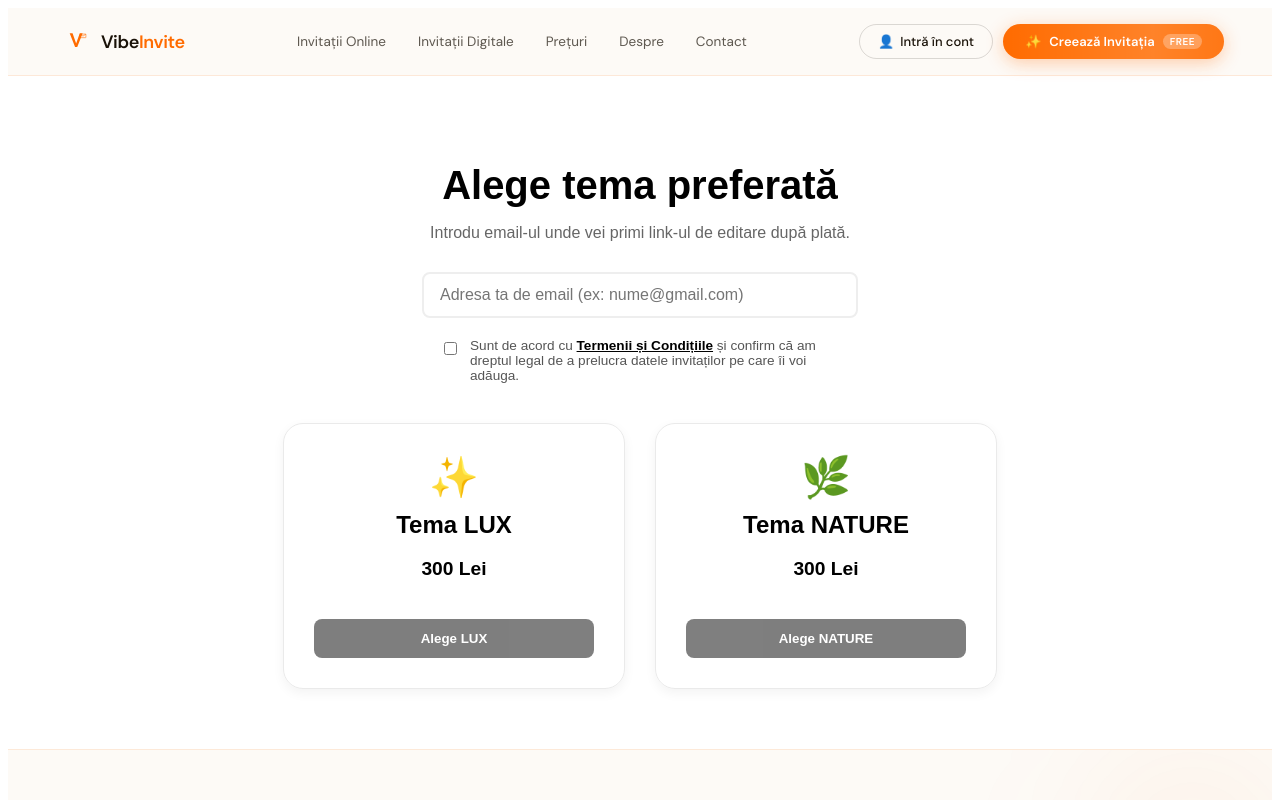
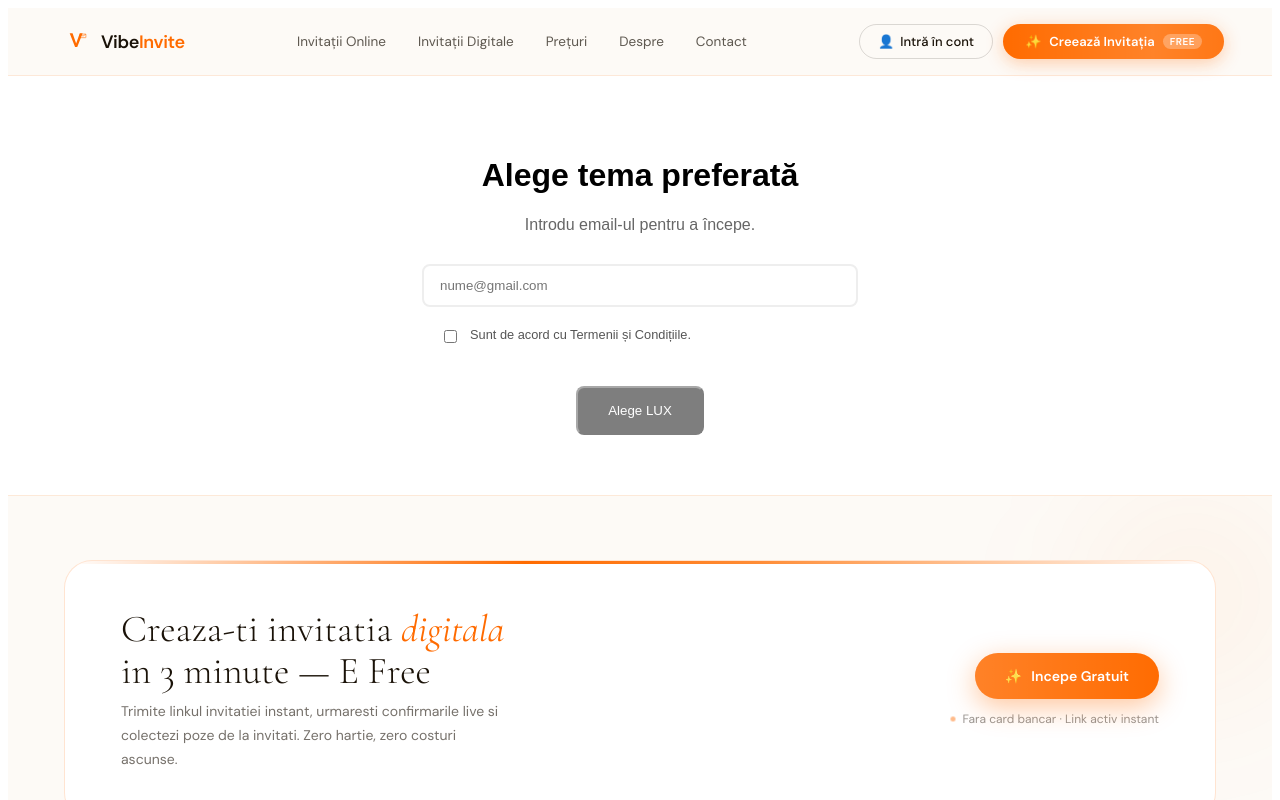
Before and after one commit to MurguAdrian/final, a Next.js app: page /checkout in a window 1280 px wide. Shown: the top 800 px of the page. Built offline with nearby package versions, Linux system fonts and the light colour scheme.

Commit message:
Login 60%

```diff
--- a/app/api/checkout/route.ts
+++ b/app/api/checkout/route.ts
@@ -2,7 +2,6 @@ import { NextResponse } from "next/server";
 import Stripe from "stripe";
 import { neon } from "@neondatabase/serverless";
 
-// Setăm versiunea exactă cerută de Stripe
 const stripe = new Stripe(process.env.STRIPE_SECRET_KEY!, {
   apiVersion: '2026-04-22.dahlia' as any,
 });
@@ -11,6 +10,22 @@ export async function POST(req: Request) {
   try {
     const { email, priceId, themeName } = await req.json();
     const sql = neon(process.env.DATABASE_URL!);
+
+    // --- VERIFICARE EMAIL EXISTENT ---
+    const existingUser = await sql`
+      SELECT id FROM orders
+      WHERE email = ${email} AND status = 'paid'
+      LIMIT 1
+    `;
+
+    if (existingUser.length > 0) {
+      return NextResponse.json(
+        { error: "Acest email este deja asociat unui cont activ. Te rugăm să te loghezi sau să folosești alt email." },
+        { status: 400 }
+      );
+    }
+    // ----------------------------------
+
     const baseUrl = "https://www.vibeinvite.ro";
 
     const session = await stripe.checkout.sessions.create({
@@ -18,13 +33,15 @@ export async function POST(req: Request) {
       line_items: [{ price: priceId, quantity: 1 }],
       mode: "payment",
       customer_email: email,
-success_url: `${baseUrl}/success`,      cancel_url: `${baseUrl}/checkout`,
+      success_url: `${baseUrl}/success`,
+      cancel_url: `${baseUrl}/checkout`,
       metadata: {
         email: email,
         themeName: themeName,
       },
     });
 
+    // Inserăm comanda ca 'pending'
     await sql`
       INSERT INTO orders (email, theme_name, price_id, stripe_session_id, status)
       VALUES (${email}, ${themeName}, ${priceId}, ${session.id}, 'pending')
@@ -32,7 +49,7 @@ success_url: `${baseUrl}/success`,      cancel_url: `${baseUrl}/checkout`,
 
     return NextResponse.json({ url: session.url });
   } catch (err: any) {
-    console.error("Eroare Stripe Checkout:", err);
+    console.error("Eroare Checkout:", err);
     return NextResponse.json({ error: err.message }, { status: 500 });
   }
 }
--- a/app/checkout/page.tsx
+++ b/app/checkout/page.tsx
@@ -1,21 +1,162 @@
+// "use client";
+// import { useState } from "react";
+
+// export default function CheckoutPage() {
+//   const [email, setEmail] = useState("");
+//   const [loading, setLoading] = useState("");
+//   const [accepted, setAccepted] = useState(false); // Starea pentru bifa legală
+
+//   const handlePayment = async (priceId: string, themeName: string) => {
+//     // 1. Verificăm dacă a bifat căsuța
+//     if (!accepted) {
+//       alert("Trebuie să accepți Termenii și Condițiile pentru a putea cumpăra invitația.");
+//       return;
+//     }
+
+//     // 2. Verificăm email
+//     if (!email || !email.includes("@")) {
+//       alert("Te rugăm să introduci o adresă de email validă!");
+//       return;
+//     }
+
+//     setLoading(themeName);
+
+//     try {
+//       const res = await fetch("/api/checkout", {
+//         method: "POST",
+//         body: JSON.stringify({ email, priceId, themeName }),
+//         headers: { "Content-Type": "application/json" },
+//       });
+
+//       const data = await res.json();
+
+//       if (data.url) {
+//         window.location.href = data.url;
+//       } else {
+//         console.error("Eroare API:", data.error);
+//         alert("Eroare la inițierea plății.");
+//         setLoading("");
+//       }
+//     } catch (err) {
+//       console.error("Eroare rețea:", err);
+//       alert("A apărut o eroare de conexiune.");
+//       setLoading("");
+//     }
+//   };
+
+//   return (
+//     <div className="checkout-container" style={{ padding: "60px 20px", textAlign: "center", fontFamily: "sans-serif" }}>
+//       <h1 style={{ fontSize: "2.5rem", marginBottom: "10px" }}>Alege tema preferată</h1>
+//       <p style={{ color: "#666", marginBottom: "30px" }}>
+//         Introdu email-ul unde vei primi link-ul de editare după plată.
+//       </p>
+
+//       <input
+//         type="email"
+//         placeholder="Adresa ta de email (ex: nume@gmail.com)"
+//         value={email}
+//         onChange={(e) => setEmail(e.target.value)}
+//         required
+//         style={{
+//           padding: "12px 16px",
+//           width: "100%",
+//           maxWidth: "400px",
+//           marginBottom: "20px",
+//           borderRadius: "8px",
+//           border: "2px solid #eee",
+//           fontSize: "1rem",
+//           outline: "none",
+//           color: "black"
+//         }}
+//       />
+
+//       {/* PARTEA LEGALĂ - CHECKBOX */}
+//       <div style={{ marginBottom: '40px', textAlign: 'left', maxWidth: '400px', margin: '0 auto 40px' }}>
+//         <label style={{ display: 'flex', gap: '10px', alignItems: 'flex-start', cursor: 'pointer' }}>
+//           <input
+//             type="checkbox"
+//             checked={accepted}
+//             onChange={(e) => setAccepted(e.target.checked)}
+//             style={{ marginTop: '4px' }}
+//           />
+//           <span style={{ fontSize: '0.85rem', color: '#555' }}>
+//             Sunt de acord cu <a href="/termeni" target="_blank" style={{ color: '#000', fontWeight: 'bold' }}>Termenii și Condițiile</a> și confirm că am dreptul legal de a prelucra datele invitaților pe care îi voi adăuga.
+//           </span>
+//         </label>
+//       </div>
+
+//       <div style={{ display: "flex", gap: "30px", justifyContent: "center", flexWrap: "wrap" }}>
+
+//         {/* Card Tema LUX */}
+//         <div style={{ border: "1px solid #eaeaea", padding: "30px", borderRadius: "20px", width: "280px", boxShadow: "0 4px 12px rgba(0,0,0,0.05)" }}>
+//           <div style={{ fontSize: "40px", marginBottom: "10px" }}>✨</div>
+//           <h3 style={{ fontSize: "1.5rem", margin: "10px 0" }}>Tema LUX</h3>
+//           <p style={{ fontSize: "1.2rem", fontWeight: "bold", color: "#000" }}>300 Lei</p>
+//           <button
+//             onClick={() => handlePayment("price_1TQR40DLRG6cKGjIoripBApH", "Lux")}
+//             disabled={loading !== ""}
+//             style={{
+//               marginTop: "20px",
+//               padding: "12px 24px",
+//               backgroundColor: loading === "Lux" ? "#ccc" : "#000",
+//               color: "#fff",
+//               border: "none",
+//               borderRadius: "8px",
+//               cursor: (loading === "" && accepted) ? "pointer" : "not-allowed",
+//               width: "100%",
+//               fontWeight: "bold",
+//               opacity: accepted ? 1 : 0.5
+//             }}
+//           >
+//             {loading === "Lux" ? "Se încarcă..." : "Alege LUX"}
+//           </button>
+//         </div>
+
+//         {/* Card Tema NATURE */}
+//         <div style={{ border: "1px solid #eaeaea", padding: "30px", borderRadius: "20px", width: "280px", boxShadow: "0 4px 12px rgba(0,0,0,0.05)" }}>
+//           <div style={{ fontSize: "40px", marginBottom: "10px" }}>🌿</div>
+//           <h3 style={{ fontSize: "1.5rem", margin: "10px 0" }}>Tema NATURE</h3>
+//           <p style={{ fontSize: "1.2rem", fontWeight: "bold", color: "#000" }}>300 Lei</p>
+//           <button
+//             onClick={() => handlePayment("price_1TQR3UDLRG6cKGjIUYoD8nVZ", "Nature")}
+//             disabled={loading !== ""}
+//             style={{
+//               marginTop: "20px",
+//               padding: "12px 24px",
+//               backgroundColor: loading === "Nature" ? "#ccc" : "#000",
+//               color: "#fff",
+//               border: "none",
+//               borderRadius: "8px",
+//               cursor: (loading === "" && accepted) ? "pointer" : "not-allowed",
+//               width: "100%",
+//               fontWeight: "bold",
+//               opacity: accepted ? 1 : 0.5
+//             }}
+//           >
+//             {loading === "Nature" ? "Se încarcă..." : "Alege NATURE"}
+//           </button>
+//         </div>
+
+//       </div>
+//     </div>
+//   );
+// }
 "use client";
 import { useState } from "react";
 
 export default function CheckoutPage() {
   const [email, setEmail] = useState("");
   const [loading, setLoading] = useState("");
-  const [accepted, setAccepted] = useState(false); // Starea pentru bifa legală
+  const [accepted, setAccepted] = useState(false);
 
   const handlePayment = async (priceId: string, themeName: string) => {
-    // 1. Verificăm dacă a bifat căsuța
     if (!accepted) {
-      alert("Trebuie să accepți Termenii și Condițiile pentru a putea cumpăra invitația.");
+      alert("Trebuie să accepți Termenii și Condițiile.");
       return;
     }
 
-    // 2. Verificăm email
     if (!email || !email.includes("@")) {
-      alert("Te rugăm să introduci o adresă de email validă!");
+      alert("Introdu o adresă de email validă!");
       return;
     }
 
@@ -30,113 +171,52 @@ export default function CheckoutPage() {
 
       const data = await res.json();
 
-      if (data.url) {
+      if (res.ok && data.url) {
         window.location.href = data.url;
       } else {
-        console.error("Eroare API:", data.error);
-        alert("Eroare la inițierea plății.");
+        // AICI prindem eroarea de "Email existent" de la backend
+        alert(data.error || "A apărut o eroare la inițierea plății.");
         setLoading("");
       }
     } catch (err) {
       console.error("Eroare rețea:", err);
-      alert("A apărut o eroare de conexiune.");
+      alert("Eroare de conexiune. Verifică internetul.");
       setLoading("");
     }
   };
 
   return (
-    <div className="checkout-container" style={{ padding: "60px 20px", textAlign: "center", fontFamily: "sans-serif" }}>
-      <h1 style={{ fontSize: "2.5rem", marginBottom: "10px" }}>Alege tema preferată</h1>
-      <p style={{ color: "#666", marginBottom: "30px" }}>
-        Introdu email-ul unde vei primi link-ul de editare după plată.
-      </p>
+    <div style={{ padding: "60px 20px", textAlign: "center", fontFamily: "sans-serif" }}>
+      <h1>Alege tema preferată</h1>
+      <p style={{ color: "#666", marginBottom: "30px" }}>Introdu email-ul pentru a începe.</p>
 
       <input
         type="email"
-        placeholder="Adresa ta de email (ex: nume@gmail.com)"
+        placeholder="nume@gmail.com"
         value={email}
         onChange={(e) => setEmail(e.target.value)}
-        required
         style={{
-          padding: "12px 16px",
-          width: "100%",
-          maxWidth: "400px",
-          marginBottom: "20px",
-          borderRadius: "8px",
-          border: "2px solid #eee",
-          fontSize: "1rem",
-          outline: "none",
-          color: "black"
+          padding: "12px 16px", width: "100%", maxWidth: "400px",
+          marginBottom: "20px", borderRadius: "8px", border: "2px solid #eee", color: "black"
         }}
       />
 
-      {/* PARTEA LEGALĂ - CHECKBOX */}
-      <div style={{ marginBottom: '40px', textAlign: 'left', maxWidth: '400px', margin: '0 auto 40px' }}>
-        <label style={{ display: 'flex', gap: '10px', alignItems: 'flex-start', cursor: 'pointer' }}>
-          <input
-            type="checkbox"
-            checked={accepted}
-            onChange={(e) => setAccepted(e.target.checked)}
-            style={{ marginTop: '4px' }}
-          />
-          <span style={{ fontSize: '0.85rem', color: '#555' }}>
-            Sunt de acord cu <a href="/termeni" target="_blank" style={{ color: '#000', fontWeight: 'bold' }}>Termenii și Condițiile</a> și confirm că am dreptul legal de a prelucra datele invitaților pe care îi voi adăuga.
-          </span>
+      <div style={{ marginBottom: '40px', maxWidth: '400px', margin: '0 auto 40px', textAlign: 'left' }}>
+        <label style={{ display: 'flex', gap: '10px', cursor: 'pointer' }}>
+          <input type="checkbox" checked={accepted} onChange={(e) => setAccepted(e.target.checked)} />
+          <span style={{ fontSize: '0.8rem', color: '#555' }}>Sunt de acord cu Termenii și Condițiile.</span>
         </label>
       </div>
 
-      <div style={{ display: "flex", gap: "30px", justifyContent: "center", flexWrap: "wrap" }}>
-
-        {/* Card Tema LUX */}
-        <div style={{ border: "1px solid #eaeaea", padding: "30px", borderRadius: "20px", width: "280px", boxShadow: "0 4px 12px rgba(0,0,0,0.05)" }}>
-          <div style={{ fontSize: "40px", marginBottom: "10px" }}>✨</div>
-          <h3 style={{ fontSize: "1.5rem", margin: "10px 0" }}>Tema LUX</h3>
-          <p style={{ fontSize: "1.2rem", fontWeight: "bold", color: "#000" }}>300 Lei</p>
-          <button
-            onClick={() => handlePayment("price_1TQR40DLRG6cKGjIoripBApH", "Lux")}
-            disabled={loading !== ""}
-            style={{
-              marginTop: "20px",
-              padding: "12px 24px",
-              backgroundColor: loading === "Lux" ? "#ccc" : "#000",
-              color: "#fff",
-              border: "none",
-              borderRadius: "8px",
-              cursor: (loading === "" && accepted) ? "pointer" : "not-allowed",
-              width: "100%",
-              fontWeight: "bold",
-              opacity: accepted ? 1 : 0.5
-            }}
-          >
-            {loading === "Lux" ? "Se încarcă..." : "Alege LUX"}
-          </button>
-        </div>
-
-        {/* Card Tema NATURE */}
-        <div style={{ border: "1px solid #eaeaea", padding: "30px", borderRadius: "20px", width: "280px", boxShadow: "0 4px 12px rgba(0,0,0,0.05)" }}>
-          <div style={{ fontSize: "40px", marginBottom: "10px" }}>🌿</div>
-          <h3 style={{ fontSize: "1.5rem", margin: "10px 0" }}>Tema NATURE</h3>
-          <p style={{ fontSize: "1.2rem", fontWeight: "bold", color: "#000" }}>300 Lei</p>
-          <button
-            onClick={() => handlePayment("price_1TQR3UDLRG6cKGjIUYoD8nVZ", "Nature")}
-            disabled={loading !== ""}
-            style={{
-              marginTop: "20px",
-              padding: "12px 24px",
-              backgroundColor: loading === "Nature" ? "#ccc" : "#000",
-              color: "#fff",
-              border: "none",
-              borderRadius: "8px",
-              cursor: (loading === "" && accepted) ? "pointer" : "not-allowed",
-              width: "100%",
-              fontWeight: "bold",
-              opacity: accepted ? 1 : 0.5
-            }}
-          >
-            {loading === "Nature" ? "Se încarcă..." : "Alege NATURE"}
-          </button>
-        </div>
-
+      <div style={{ display: "flex", gap: "20px", justifyContent: "center" }}>
+        {/* Buton LUX */}
+        <button
+          onClick={() => handlePayment("price_1TQR40DLRG6cKGjIoripBApH", "Lux")}
+          disabled={loading !== ""}
+          style={{ padding: "15px 30px", background: "black", color: "white", borderRadius: "8px", cursor: "pointer", opacity: accepted ? 1 : 0.5 }}
+        >
+          {loading === "Lux" ? "Se verifică..." : "Alege LUX"}
+        </button>
       </div>
     </div>
   );
```
Also changed, not shown: app/api/webhooks/stripe/route.ts (+48 -35 lines).
